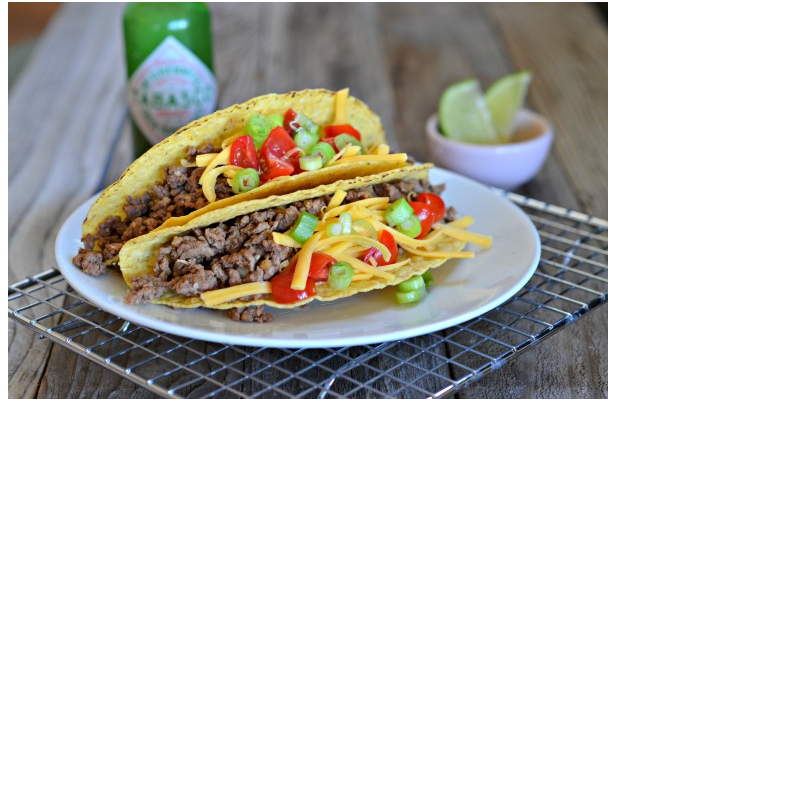
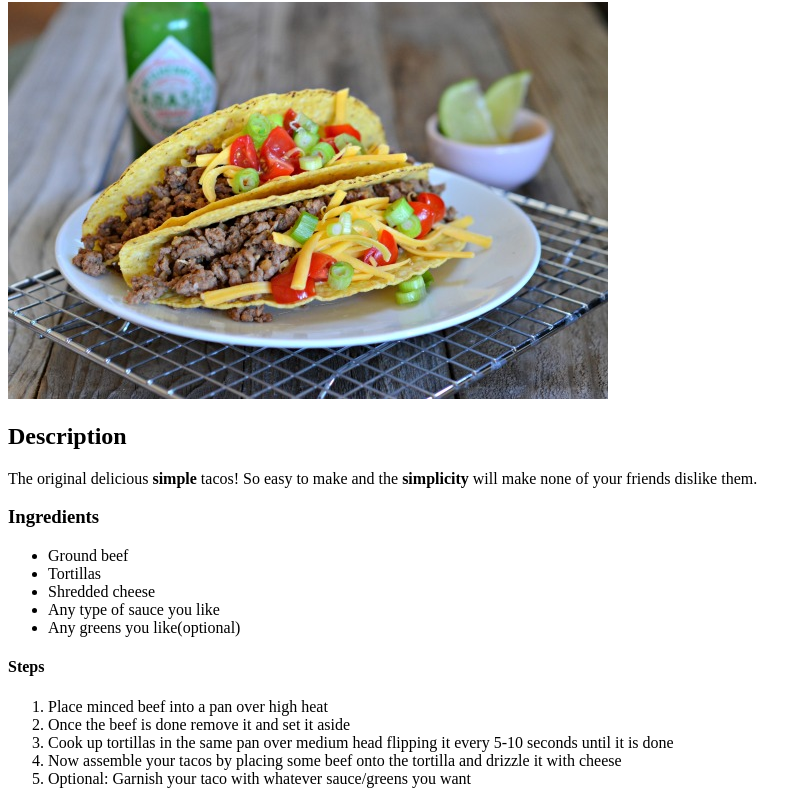
Before and after one commit to sprudle/odin-recipes, a plain HTML site: page recipes/simpletacos.html in a window 1280 px wide. Shown: the part 78-882 px from the top of the page, without its empty margins (0-812 px from the left). Before the commit the page ends 800 px from the top, so only its background shows below. Drawn offline with Linux system fonts and the light colour scheme.

Commit message:
Add juicyburgers.html

```diff
--- a/recipes/simpletacos.html
+++ b/recipes/simpletacos.html
@@ -7,7 +7,26 @@
 </head>
 <body>
     <h1>Simple Tacos</h1>
-    <img src="../images/simpletacos.jpg" alt="a picture of a set of simple tacos">
+        <img src="../images/simpletacos.jpg" alt="a picture of a set of simple tacos">
+    <h2>Description</h2>
+        <p>The original delicious <strong>simple</strong> tacos! So easy to make and the <strong>simplicity</strong> will make none of your friends dislike them.</p>
+    <h3>Ingredients</h3>
+        <ul>
+            <li>Ground beef</li>
+            <li>Tortillas</li>
+            <li>Shredded cheese</li>
+            <li>Any type of sauce you like</li>
+            <li>Any greens you like(optional)</li>
+        </ul>
+     <h4>Steps</h4>
+        <ol>
+            <li>Place minced beef into a pan over high heat</li>
+            <li>Once the beef is done remove it and set it aside</li>
+            <li>Cook up tortillas in the same pan over medium head flipping it every 5-10 seconds until it is done</li>
+            <li>Now assemble your tacos by placing some beef onto the tortilla and drizzle it with cheese</li>
+            <li>Optional: Garnish your taco with whatever sauce/greens you want</li>
+        </ol>
+
 </body>
 </html>
 </body>
```
Also changed, not shown: recipes/juicyburgers.html (added, +34 -0 lines).
